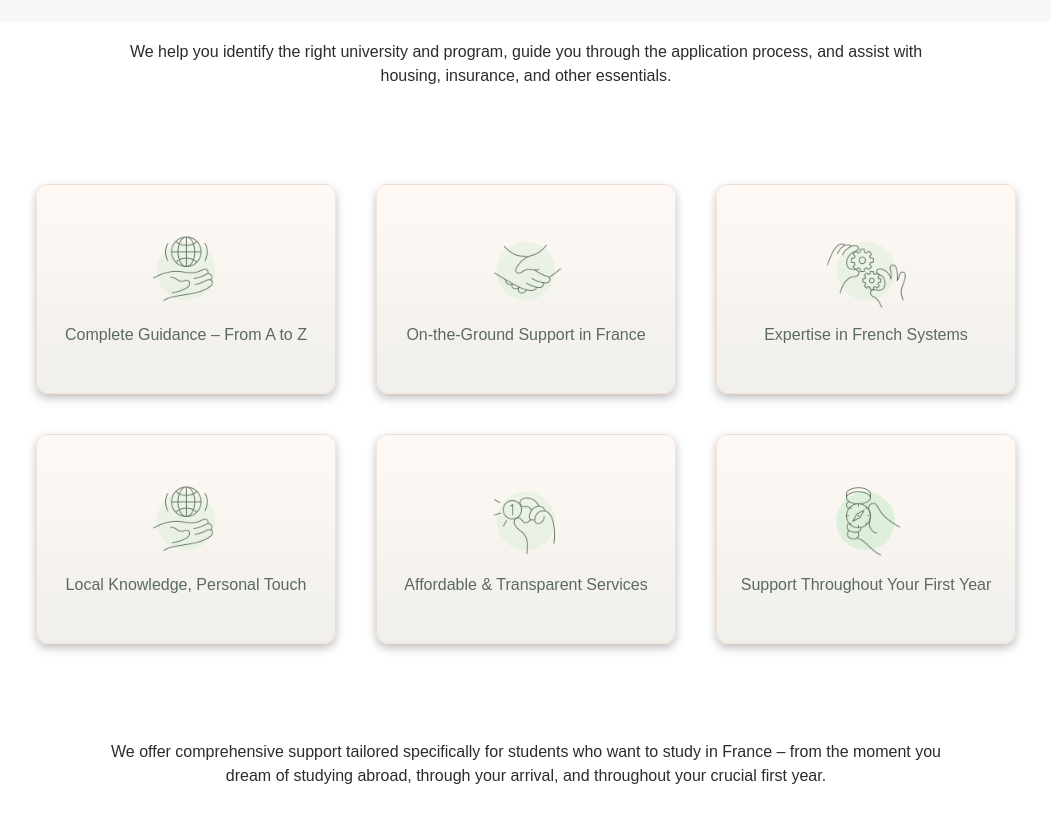
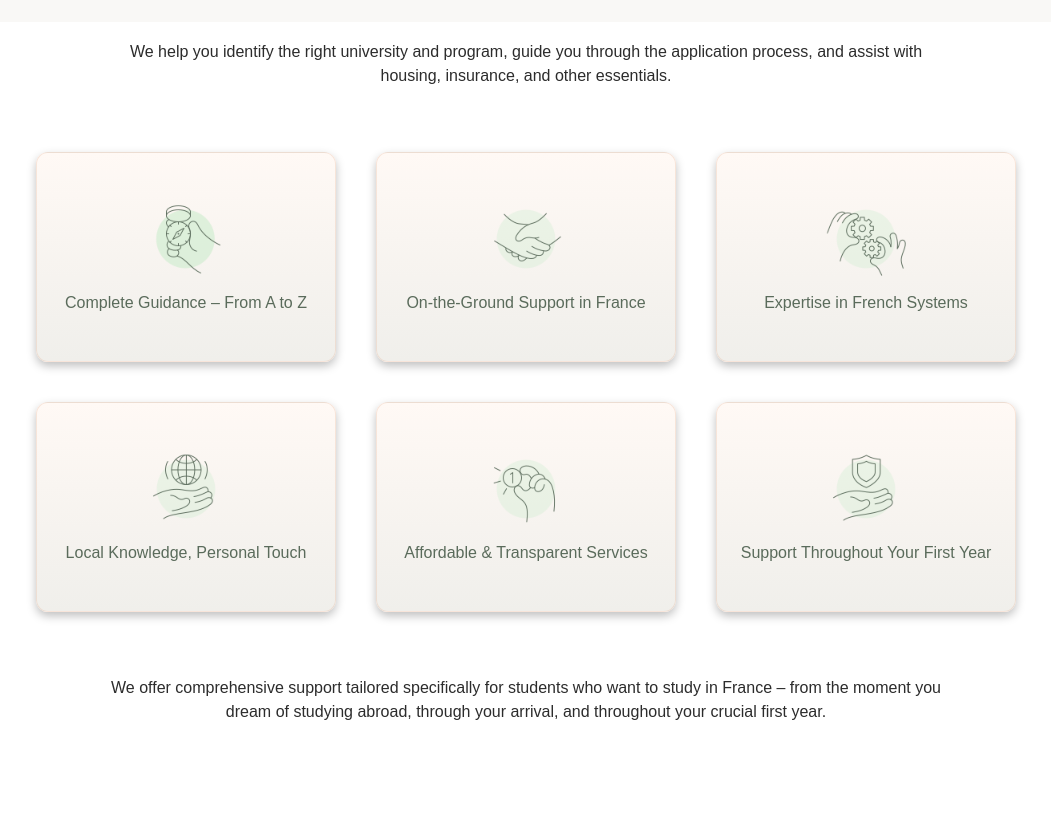
Before and after one commit to JanaJms/edusteps2europe, a React (Create React App) app: page / in a window 1280 px wide. Shown: the part 778-1600 px from the top of the page, without its empty margins (114-1165 px from the left). Built offline with nearby package versions, Linux system fonts and the light colour scheme.

Commit message:
fix style of why us section

```diff
--- a/src/components/views/home/WhyUs.js
+++ b/src/components/views/home/WhyUs.js
@@ -1,9 +1,9 @@
-import img1 from "../../../assets/images/icons8-world-markets-100.png"
+import img1 from "../../../assets/images/icons8-compass-100.png"
 import img2 from "../../../assets/images/icons8-handshake-100.png"
 import img3 from "../../../assets/images/icons8-support-100.png"
 import img4 from "../../../assets/images/icons8-world-markets-100.png"
 import img5 from "../../../assets/images/icons8-cheap-100.png"
-import img6 from "../../../assets/images/icons8-compass-100.png"
+import img6 from "../../../assets/images/icons8-shield-100.png"
 import FlipCard from "../../cards/FlipCard"
 
 export default function WhyUs() {
@@ -51,7 +51,7 @@ export default function WhyUs() {
         <div className='flex flex-col justify-center items-center p-10 lg:p-20 gap-8 text-center'>
             <div className='font-playfair text-[22px] md:text-[30px] lg:text-[44px] font-semibold'>Why choose EDUSTEPS2EUROPE? </div>
             <div className='w-[65vw] text-[12px] md:text-[16px]'>We help you identify the right university and program, guide you through the application process, and assist with housing, insurance, and other essentials.</div>
-            <div className='flex flex-wrap items-center justify-center gap-4 py-5 md:gap-10 md:py-10 lg:py-16'>
+            <div className='grid grid-cols-1 md:grid-cols-2 xl:grid-cols-3 flex-wrap items-center justify-center gap-4 py-3 md:gap-10 md:py-5 lg:py-8'>
                 {data.map((el) => (
                     <FlipCard
                         key={el.id}
```
